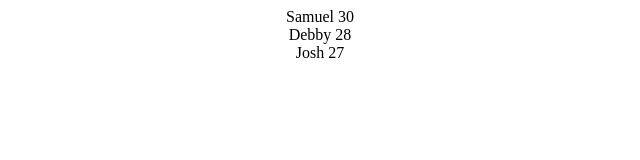
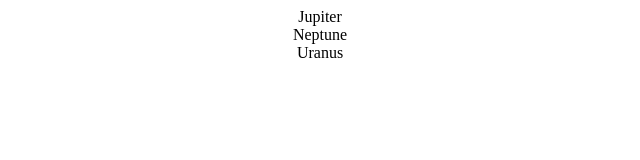
Before and after one commit to samuelezedi/react-basic, a React (Create React App) app: page / in a window 1280 px wide. Shown: the top 160 px of the page, without its empty margins (320-960 px from the left). Built offline with nearby package versions, Linux system fonts and the light colour scheme.

Commit message:
done with exercise

```diff
--- a/src/App.js
+++ b/src/App.js
@@ -1,19 +1,23 @@
 
 import './App.css';
-import { User } from './User';
+// import { User } from './User';
+import { Planet } from './Planet';
 
 function App() {
-  const users = [
-    { name: "Samuel", age:30 },
-    { name: "Debby", age: 28 },
-    { name: "Josh", age: 27 },
+  const planets = [
+    { name: "Mars", isGasPlanet:false },
+    { name: "Earth", isGasPlanet: false },
+    { name: "Jupiter", isGasPlanet: true },
+    { name: "Venus", isGasPlanet: false },
+    { name: "Neptune", isGasPlanet: true },
+    { name: "Uranus", isGasPlanet: true },
   ];
 
   return (
     <div className="App">
 
-        {users.map((user,key) => {
-          return  <User name={user.name} age={user.age} />
+        {planets.map((planet,key) => {
+          return  <Planet name={planet.name} isGasPlanet={planet.isGasPlanet} />
         })}
 
     </div>
--- /dev/null
+++ b/src/Planet.js
@@ -0,0 +1,3 @@
+export const Planet = (props) => {
+    return props.isGasPlanet && <div>{props.name}</div>;
+}
```
